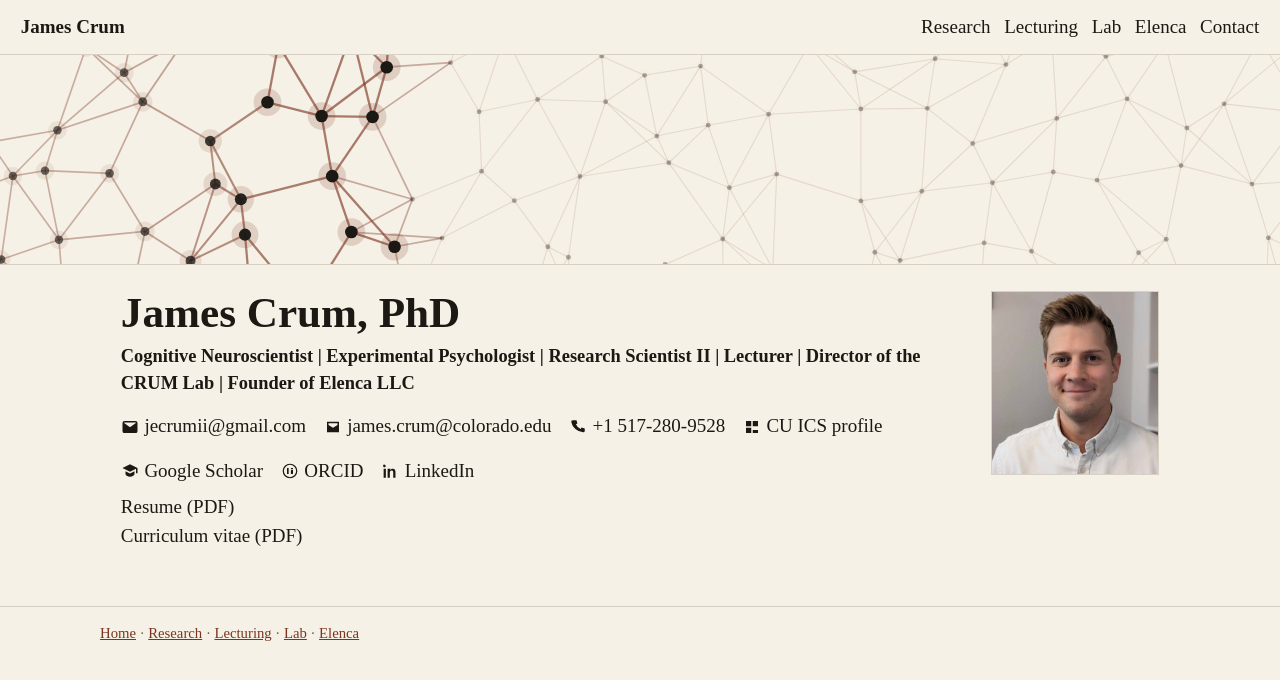
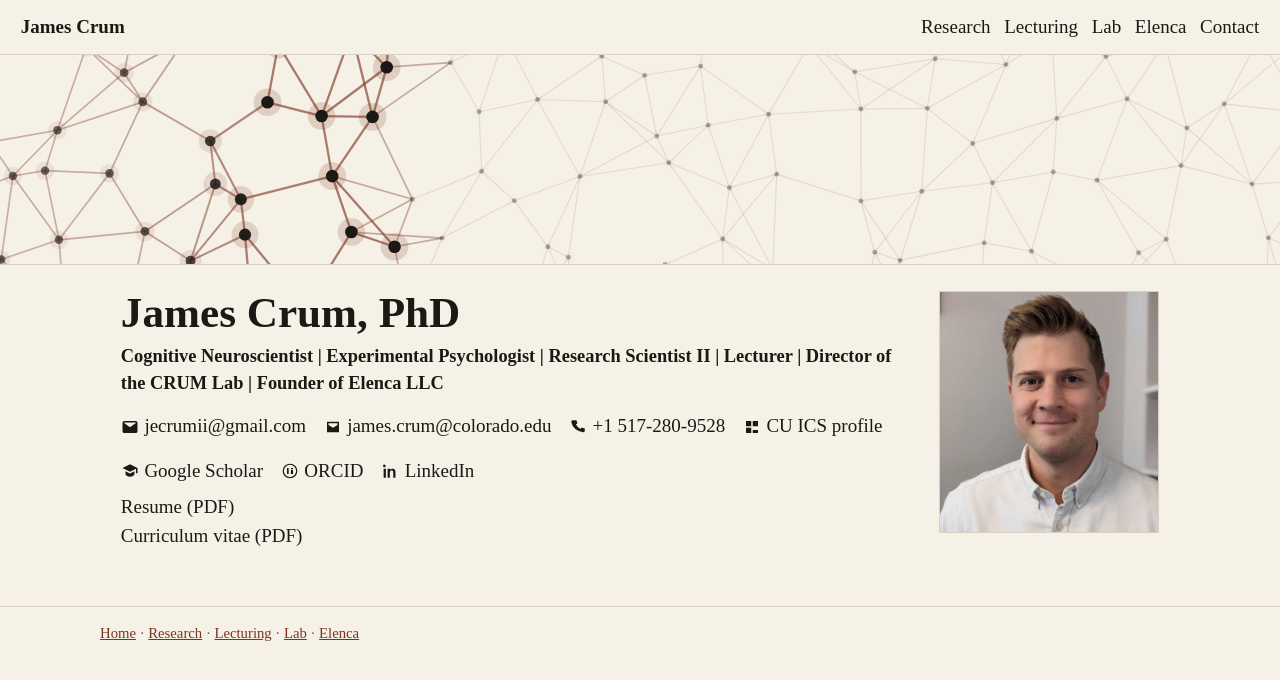
Before and after one commit to JamesCrum/JamesCrum.github.io, a plain HTML site: page index.html in a window 1280 px wide. Drawn offline with Linux system fonts and the light colour scheme.

Commit message:
Make the homepage portrait larger.
Co-authored-by: Cursor <cursoragent@cursor.com>

```diff
--- a/styles.css
+++ b/styles.css
@@ -95,13 +95,13 @@ main { max-width: var(--max); margin: 0 auto; padding: 1.6rem 1.3rem 3.5rem; }
 
 .home-top {
   display: grid;
-  grid-template-columns: 1fr 168px;
+  grid-template-columns: 1fr 220px;
   gap: 1.4rem;
   align-items: start;
 }
 
 .portrait {
-  width: 168px;
+  width: 220px;
   height: auto;
   border: 1px solid var(--line);
   justify-self: end;
```
